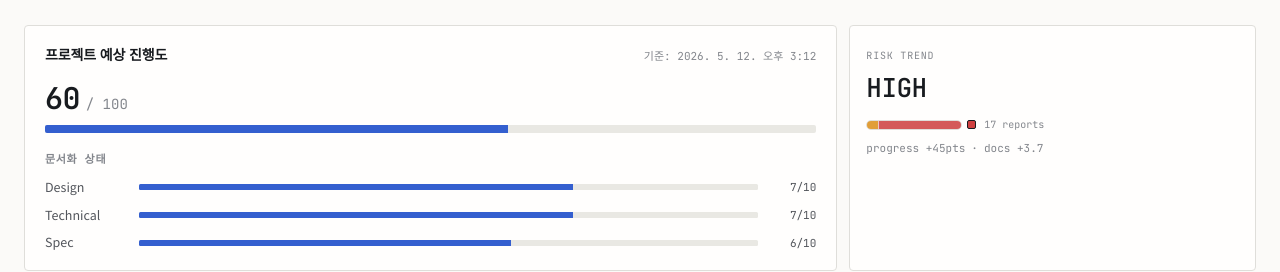
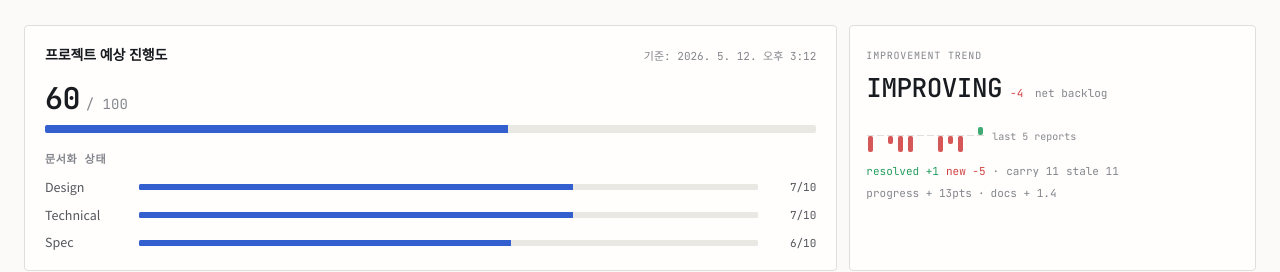
Before and after one commit to Bit-Unity15th-MultiplayGameProjects/_dashboard, an Astro site: page /_dashboard/exit-or-die/ in a window 1280 px wide. Shown: the part 287-559 px from the top of the page. Built offline with nearby package versions, Linux system fonts and the light colour scheme; Astro itself is replaced by a stand-in of ours; no server answers.

Commit message:
replace risk trend with improvement trend (#9)

```diff
--- /dev/null
+++ b/src/components/ImprovementStrip.astro
@@ -0,0 +1,115 @@
+---
+interface Point {
+  date: string;
+  resolvedBacklogs: number;
+  newBacklogs: number;
+  carryOver: number;
+  staleBacklogs: number;
+  progressDelta: number;
+}
+
+interface Props {
+  points: Point[];
+  width?: number;
+}
+
+const { points, width = 118 } = Astro.props;
+const maxValue = Math.max(
+  1,
+  ...points.flatMap((p) => [p.resolvedBacklogs, p.newBacklogs]),
+);
+const label =
+  points.length === 0
+    ? "improvement history 없음"
+    : points
+        .map(
+          (p) =>
+            `${p.date}: resolved ${p.resolvedBacklogs}, new ${p.newBacklogs}, carry ${p.carryOver}, stale ${p.staleBacklogs}`,
+        )
+        .join(" / ");
+
+function barHeight(value: number): number {
+  if (value <= 0) return 0;
+  return Math.max(3, Math.round((value / maxValue) * 16));
+}
+---
+
+<div
+  class="improvement-strip"
+  role="img"
+  aria-label={label}
+  title={label}
+  style={`--improvement-strip-width:${width}px;`}
+>
+  {
+    points.length === 0 ? (
+      <span class="improvement-strip__empty"></span>
+    ) : (
+      points.map((point) => (
+        <span class="improvement-strip__col">
+          <span
+            class="improvement-strip__bar improvement-strip__bar--up"
+            style={`height:${barHeight(point.resolvedBacklogs)}px;`}
+          ></span>
+          <span class="improvement-strip__axis"></span>
+          <span
+            class="improvement-strip__bar improvement-strip__bar--down"
+            style={`height:${barHeight(point.newBacklogs)}px;`}
+          ></span>
+        </span>
+      ))
+    )
+  }
+</div>
+
+<style>
+  .improvement-strip {
+    display: inline-flex;
+    align-items: center;
+    justify-content: flex-end;
+    gap: 3px;
+    width: var(--improvement-strip-width);
+    height: 38px;
+    min-width: 0;
+  }
+
+  .improvement-strip__col {
+    display: grid;
+    grid-template-rows: 16px 1px 16px;
+    align-items: end;
+    justify-items: center;
+    width: 7px;
+    height: 35px;
+  }
+
+  .improvement-strip__axis {
+    width: 7px;
+    height: 1px;
+    background: var(--border);
+  }
+
+  .improvement-strip__bar {
+    display: block;
+    width: 5px;
+    border-radius: 2px;
+    opacity: 0.88;
+  }
+
+  .improvement-strip__bar--up {
+    align-self: end;
+    background: var(--risk-low);
+  }
+
+  .improvement-strip__bar--down {
+    align-self: start;
+    background: var(--risk-high);
+  }
+
+  .improvement-strip__empty {
+    width: 100%;
+    height: 10px;
+    border: 1px solid var(--border);
+    border-radius: 999px;
+    background: var(--bar-bg);
+  }
+</style>
--- a/src/components/ProjectCard.astro
+++ b/src/components/ProjectCard.astro
@@ -1,6 +1,5 @@
 ---
 import RiskBadge from "./RiskBadge.astro";
-import RiskStrip from "./RiskStrip.astro";
 import Sparkline from "./Sparkline.astro";
 import ProgressBar from "./ProgressBar.astro";
 import Tag from "./Tag.astro";
@@ -58,7 +57,6 @@ const first = snapshots[0];
 const last = snapshots[snapshots.length - 1];
 const delta = last && first ? last.progress - first.progress : 0;
 const progressSeries = snapshots.map((s) => s.progress);
-const risks = snapshots.map((s) => s.risk);
 const deltaColor =
   delta > 0 ? "var(--risk-low)" : delta < 0 ? "var(--risk-high)" : "var(--fg-3)";
 const deltaLabel =
@@ -75,6 +73,20 @@ const riskColor =
     : risk === "medium"
       ? "var(--risk-med)"
       : "var(--risk-low)";
+const improvementColor =
+  signal.improvementBalance > 0
+    ? "var(--risk-low)"
+    : signal.improvementBalance < 0
+      ? "var(--risk-high)"
+      : signal.improvementStatus === "stalled"
+        ? "var(--risk-med)"
+        : "var(--fg-3)";
+const improvementBalanceLabel =
+  signal.improvementBalance > 0
+    ? `+${signal.improvementBalance}`
+    : String(signal.improvementBalance);
+const newBacklogLabel =
+  signal.recentNewBacklogs > 0 ? `-${signal.recentNewBacklogs}` : "0";
 ---
 
 <a
@@ -176,12 +188,20 @@ const riskColor =
   </div>
 
   <div class="project-card__footer">
-    <div style="display:flex;align-items:center;gap:8px;">
+    <div style="display:flex;align-items:center;gap:7px;flex-wrap:wrap;">
       <span
         style="font-family:var(--mono);font-size:10px;color:var(--fg-3);letter-spacing:0.06em;text-transform:uppercase;"
-        >risk mix · {snapshots.length}R</span
+        >improve · {snapshots.length}R</span
       >
-      <RiskStrip risks={risks} />
+      <span style={`font-family:var(--mono);font-size:10px;color:${improvementColor};`}>
+        net {improvementBalanceLabel}
+      </span>
+      <span style="font-family:var(--mono);font-size:10px;color:var(--risk-low);">
+        resolved +{signal.recentResolvedBacklogs}
+      </span>
+      <span style="font-family:var(--mono);font-size:10px;color:var(--risk-high);">
+        new {newBacklogLabel}
+      </span>
     </div>
     <div style="display:flex;gap:4px;flex-wrap:wrap;justify-content:flex-end;">
       {tags.slice(0, 3).map((t) => <Tag>{t}</Tag>)}
--- a/src/lib/reports.ts
+++ b/src/lib/reports.ts
@@ -463,6 +463,10 @@ export interface ManagementSignal {
   todoCount: number;
   backlogCount: number;
   resolvedCount: number;
+  recentResolvedBacklogs: number;
+  recentNewBacklogs: number;
+  improvementBalance: number;
+  improvementStatus: ImprovementStatus;
   criticalOpen: number;
   highOpen: number;
   oldestBacklogAge: number;
@@ -474,6 +478,35 @@ export interface ManagementSignal {
   attention: AttentionLevel;
   score: number;
   reasons: string[];
+}
+
+export interface ImprovementSnapshot {
+  date: string;
+  isoDate: string;
+  slug: string;
+  progress: number;
+  progressDelta: number;
+  docAverage: number;
+  docDelta: number;
+  newBacklogs: number;
+  resolvedBacklogs: number;
+  carryOver: number;
+  staleBacklogs: number;
+}
+
+export type ImprovementStatus = "improving" | "steady" | "stalled" | "regressing";
+
+export interface ImprovementTrend {
+  snapshots: ImprovementSnapshot[];
+  recentWindow: number;
+  recentNewBacklogs: number;
+  recentResolvedBacklogs: number;
+  recentProgressDelta: number;
+  recentDocDelta: number;
+  latestCarryOver: number;
+  latestStaleBacklogs: number;
+  balance: number;
+  status: ImprovementStatus;
 }
 
 function daysSince(iso: string): number {
@@ -488,6 +521,104 @@ function docAverageFromSnapshot(s: ChartSnapshot): number {
 
 function round1(n: number): number {
   return Math.round(n * 10) / 10;
+}
+
+function itemIdentityKeys(items: RawItem[] | undefined): Set<string> {
+  return new Set(
+    normalizeItems(items)
+      .map((item) => titleAliasKey(item.title))
+      .filter(Boolean),
+  );
+}
+
+export function improvementTrend(
+  p: ProjectSummary,
+  recentWindowSize = 5,
+): ImprovementTrend {
+  const chrono = [...p.reports].reverse();
+  const snapshots: ImprovementSnapshot[] = [];
+  let activeBacklogAges = new Map<string, number>();
+  let previousBacklogs = new Set<string>();
+  let previousProgress: number | undefined;
+  let previousDocAverage: number | undefined;
+
+  for (const [index, report] of chrono.entries()) {
+    const data = report.entry.data;
+    const isoDate = reportUpdatedAt(report);
+    const backlogs = itemIdentityKeys(data.backlogs);
+    const resolved = itemIdentityKeys(data.resolved_from_backlog);
+    for (const key of resolved) activeBacklogAges.delete(key);
+
+    const nextAges = new Map<string, number>();
+    for (const key of backlogs) {
+      nextAges.set(key, (activeBacklogAges.get(key) ?? 0) + 1);
+    }
+    activeBacklogAges = nextAges;
+
+    const docAverage = round1(
+      (data.doc_scores.design + data.doc_scores.technical + data.doc_scores.spec) / 3,
+    );
+
+    snapshots.push({
+      date: new Date(isoDate).toISOString().slice(0, 10),
+      isoDate,
+      slug: report.slug,
+      progress: data.progress_estimate,
+      progressDelta:
+        previousProgress === undefined ? 0 : data.progress_estimate - previousProgress,
+      docAverage,
+      docDelta:
+        previousDocAverage === undefined ? 0 : round1(docAverage - previousDocAverage),
+      newBacklogs:
+        index === 0
+          ? 0
+          : [...backlogs].filter((key) => !previousBacklogs.has(key)).length,
+      resolvedBacklogs: resolved.size,
+      carryOver: backlogs.size,
+      staleBacklogs: [...activeBacklogAges.values()].filter((age) => age >= 3).length,
+    });
+
+    previousBacklogs = backlogs;
+    previousProgress = data.progress_estimate;
+    previousDocAverage = docAverage;
+  }
+
+  const latest = snapshots[snapshots.length - 1];
+  const recentWindow = Math.min(recentWindowSize, snapshots.length);
+  const recent = snapshots.slice(-recentWindow);
+  const recentFirst = recent[0] ?? latest;
+  const recentNewBacklogs = recent.reduce((sum, item) => sum + item.newBacklogs, 0);
+  const recentResolvedBacklogs = recent.reduce(
+    (sum, item) => sum + item.resolvedBacklogs,
+    0,
+  );
+  const recentProgressDelta =
+    latest && recentFirst ? latest.progress - recentFirst.progress : 0;
+  const recentDocDelta =
+    latest && recentFirst ? round1(latest.docAverage - recentFirst.docAverage) : 0;
+  const balance = recentResolvedBacklogs - recentNewBacklogs;
+
+  const status: ImprovementStatus =
+    balance < 0 && recentProgressDelta <= 0
+      ? "regressing"
+      : balance > 0 || recentProgressDelta > 0 || recentDocDelta > 0
+        ? "improving"
+        : latest && latest.staleBacklogs > 0
+          ? "stalled"
+          : "steady";
+
+  return {
+    snapshots,
+    recentWindow,
+    recentNewBacklogs,
+    recentResolvedBacklogs,
+    recentProgressDelta,
+    recentDocDelta,
+    latestCarryOver: latest?.carryOver ?? 0,
+    latestStaleBacklogs: latest?.staleBacklogs ?? 0,
+    balance,
+    status,
+  };
 }
 
 export function managementSignal(p: ProjectSummary): ManagementSignal {
@@ -512,6 +643,7 @@ export function managementSignal(p: ProjectSummary): ManagementSignal {
   const docAverage = docAverageFromSnapshot(latest);
   const docDelta = docAverage - docAverageFromSnapshot(first);
   const progressDelta = latest.progress - first.progress;
+  const improvement = improvementTrend(p);
 
   let score = 0;
   score += latest.risk === "high" ? 60 : latest.risk === "medium" ? 28 : 8;
@@ -551,6 +683,10 @@ export function managementSignal(p: ProjectSummary): ManagementSignal {
     todoCount: todos.length,
     backlogCount: backlogs.length,
     resolvedCount: resolved.length,
+    recentResolvedBacklogs: improvement.recentResolvedBacklogs,
+    recentNewBacklogs: improvement.recentNewBacklogs,
+    improvementBalance: improvement.balance,
+    improvementStatus: improvement.status,
     criticalOpen,
     highOpen,
     oldestBacklogAge: oldest?.age ?? 0,
--- a/src/pages/[project]/index.astro
+++ b/src/pages/[project]/index.astro
@@ -4,11 +4,11 @@ import Layout from "../../layouts/Layout.astro";
 import Header from "../../components/Header.astro";
 import Footer from "../../components/Footer.astro";
 import RiskBadge from "../../components/RiskBadge.astro";
-import RiskStrip from "../../components/RiskStrip.astro";
 import Tag from "../../components/Tag.astro";
 import Panel from "../../components/Panel.astro";
 import MetricCard from "../../components/MetricCard.astro";
 import ProgressPanel from "../../components/ProgressPanel.astro";
+import ImprovementStrip from "../../components/ImprovementStrip.astro";
 import StepChart from "../../components/StepChart.astro";
 import MultiLineChart from "../../components/MultiLineChart.astro";
 import SmallMultiple from "../../components/SmallMultiple.astro";
@@ -20,6 +20,7 @@ import ProjectChat from "../../components/ProjectChat.astro";
 import {
   getProjectSummaries,
   chronologicalSnapshots,
+  improvementTrend,
   backlogWithAges,
   resolvedHistory,
   normalizeItems,
@@ -58,8 +59,17 @@ const latest = reports[0]!;
 const latestData = latest.entry.data;
 const latestReportAt = lastReportAt(summary);
 const snapshots = chronologicalSnapshots(summary);
-const first = snapshots[0];
 const last = snapshots[snapshots.length - 1];
+const improvement = improvementTrend(summary);
+const improvementPoints = improvement.snapshots.slice(-12);
+const improvementValue = {
+  improving: "IMPROVING",
+  steady: "STEADY",
+  stalled: "STALLED",
+  regressing: "REGRESSING",
+}[improvement.status];
+const recentNewLabel =
+  improvement.recentNewBacklogs > 0 ? `-${improvement.recentNewBacklogs}` : "0";
 
 // 초기 렌더는 priority desc (critical 먼저) 로 정렬. JS sort 가 이후 재정렬.
 const carryOver = backlogWithAges(summary).slice().sort(
@@ -71,11 +81,6 @@ const resolved = resolvedHistory(summary);
 const todos = normalizeItems(latestData.todos).sort(
   (a, b) => priorityRank(a.priority) - priorityRank(b.priority),
 );
-
-const docAvgLatest = (last.design + last.technical + last.spec) / 3;
-const docAvgFirst = (first.design + first.technical + first.spec) / 3;
-const docAvgDelta = docAvgLatest - docAvgFirst;
-const progressDelta = last.progress - first.progress;
 
 function reportHref(slug: string) {
   return `${base}/${project}/${slug}/`;
@@ -194,21 +199,41 @@ function formatDateFull(iso: string) {
         updatedAt={latestReportAt}
       />
 
-      <MetricCard label="risk trend" value={last.risk.toUpperCase()}>
+      <MetricCard
+        label="improvement trend"
+        value={improvementValue}
+        delta={improvement.balance}
+        deltaLabel="net backlog"
+      >
         <div
           style="display:flex;align-items:center;gap:8px;flex-wrap:wrap;margin-bottom:6px;"
         >
-          <RiskStrip risks={snapshots.map((s) => s.risk)} />
+          <ImprovementStrip points={improvementPoints} />
           <span style="font-family:var(--mono);font-size:10px;color:var(--fg-3);">
-            {snapshots.length} reports
+            last {improvement.recentWindow} reports
           </span>
         </div>
         <div
-          style="display:flex;align-items:baseline;gap:6px;margin-top:8px;font-family:var(--mono);font-size:11px;color:var(--fg-3);"
+          style="display:flex;align-items:baseline;gap:7px;margin-top:8px;font-family:var(--mono);font-size:11px;color:var(--fg-3);flex-wrap:wrap;"
         >
-          <span>progress {progressDelta >= 0 ? "+" : ""}{progressDelta}pts</span>
+          <span style="color:var(--risk-low);">resolved +{improvement.recentResolvedBacklogs}</span>
+          <span style="color:var(--risk-high);">new {recentNewLabel}</span>
           <span>·</span>
-          <span>docs {docAvgDelta >= 0 ? "+" : ""}{docAvgDelta.toFixed(1)}</span>
+          <span>carry {improvement.latestCarryOver}</span>
+          <span>stale {improvement.latestStaleBacklogs}</span>
+        </div>
+        <div
+          style="display:flex;align-items:baseline;gap:6px;margin-top:5px;font-family:var(--mono);font-size:11px;color:var(--fg-3);"
+        >
+          <span>
+            progress {improvement.recentProgressDelta >= 0 ? "+" : ""}
+            {improvement.recentProgressDelta}pts
+          </span>
+          <span>·</span>
+          <span>
+            docs {improvement.recentDocDelta >= 0 ? "+" : ""}
+            {improvement.recentDocDelta.toFixed(1)}
+          </span>
         </div>
       </MetricCard>
     </section>
```
